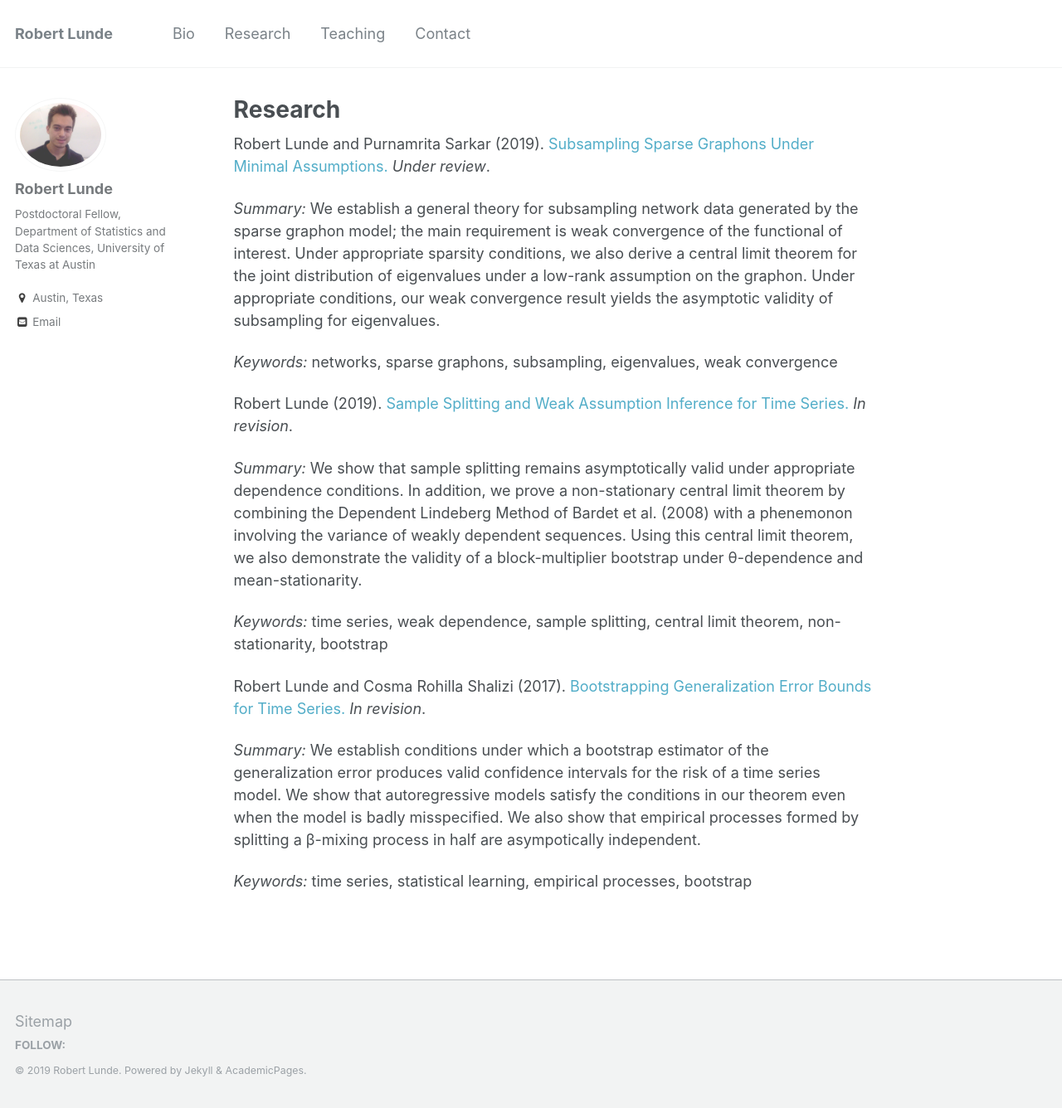
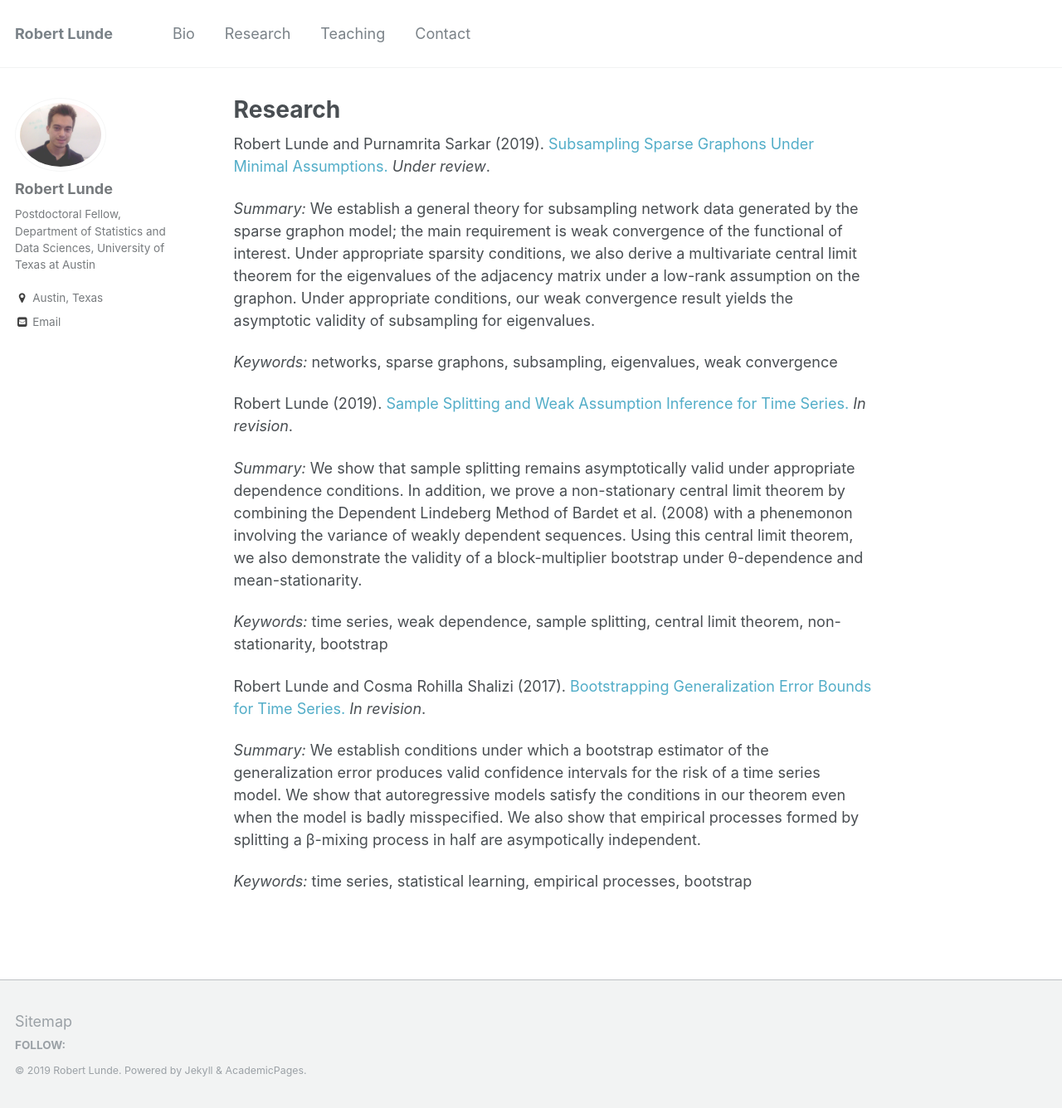
Before and after one commit to rslunde/rslunde.github.io, a Jekyll site: the page built from _pages/research.md, in a window 1280 px wide and 1336 px high. Shown: the whole window at 83% size. Built offline with Jekyll 4.4.1, drawn with Linux system fonts in a browser that asks for light colours.

Commit message:
change wording

```diff
--- a/_pages/research.md
+++ b/_pages/research.md
@@ -7,8 +7,9 @@
 
 <i>Summary:</i> We establish a general theory for subsampling network data generated by the sparse
 graphon model; the main requirement is weak convergence of the functional of interest. Under appropriate
-sparsity conditions, we also derive a central limit theorem for the joint distribution of eigenvalues under a
-low-rank assumption on the graphon.  Under appropriate conditions, our weak convergence result yields the asymptotic validity of subsampling for eigenvalues.
+sparsity conditions, we also derive a multivariate central limit theorem for the eigenvalues of the adjacency
+matrix under a low-rank assumption on the graphon.  Under appropriate conditions, our weak convergence result
+yields the asymptotic validity of subsampling for eigenvalues.
 
 <i>Keywords:</i> networks, sparse graphons, subsampling, eigenvalues, weak convergence
 
```
